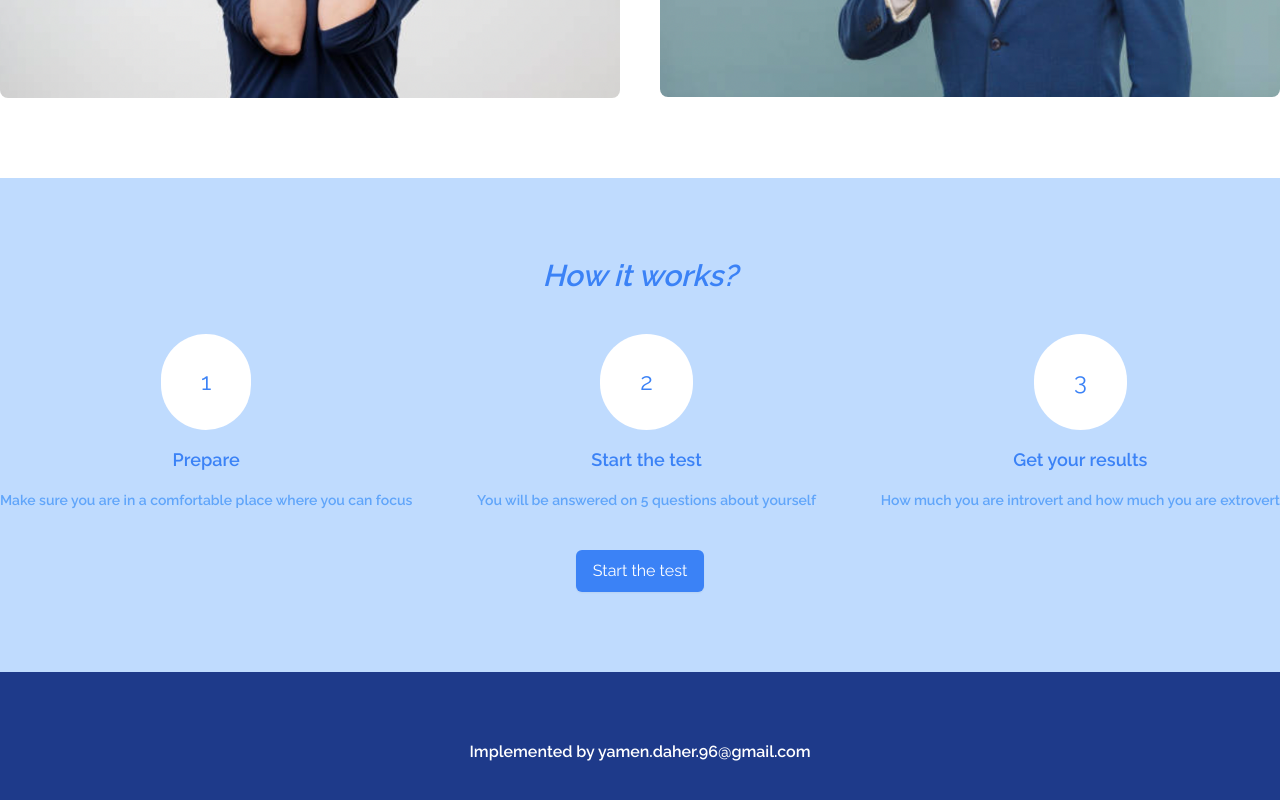
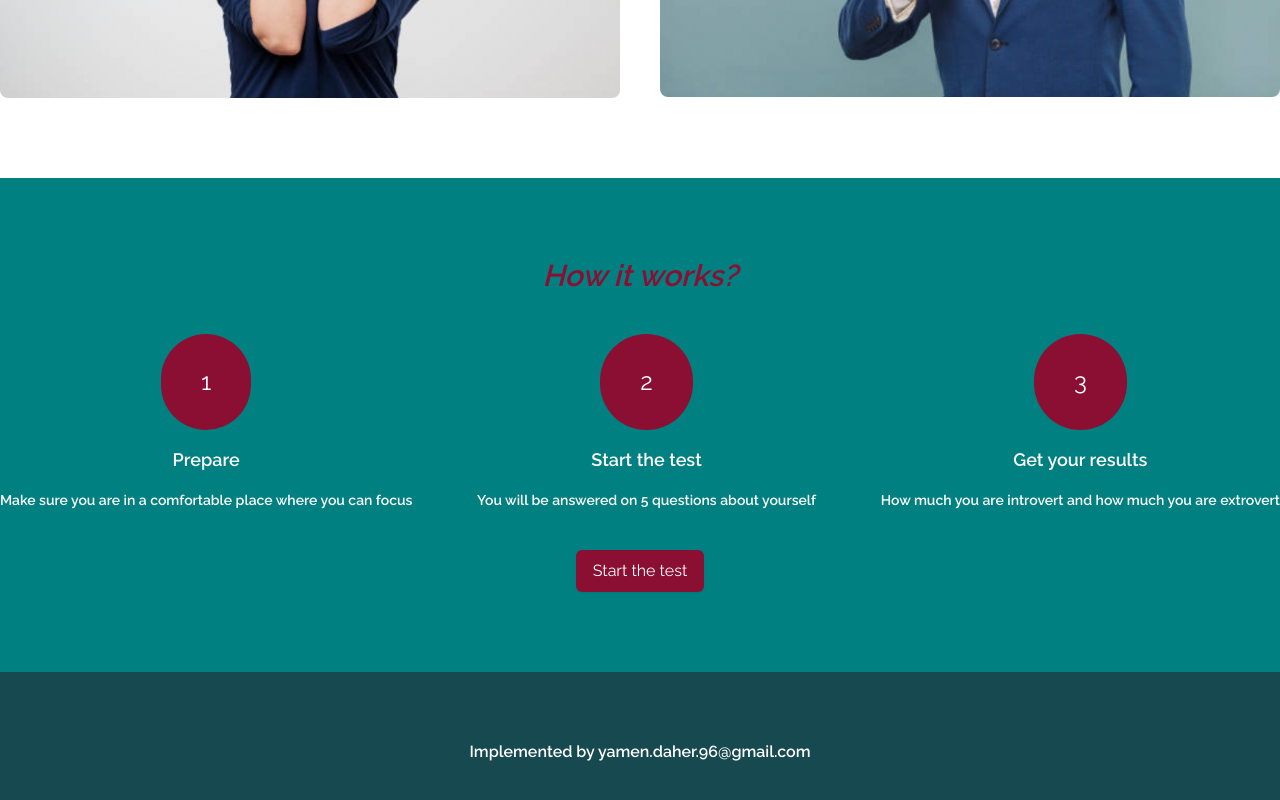
Before and after one commit to MHDYamenDaher/personality-test, a React (Create React App) app: page /landing in a window 1280 px wide. Shown: the part 562-1362 px from the top of the page. Built offline with nearby package versions, Linux system fonts and the light colour scheme; no server answers.

Commit message:
update the color palette

```diff
--- a/src/assets/styles/components/_answerContainer.scss
+++ b/src/assets/styles/components/_answerContainer.scss
@@ -1,12 +1,8 @@
 .answer-container {
-
     &:hover {
-
         .answer-number {
             color: white;
-            background-color: rgb(96 165 250 / var(--tw-text-opacity));
+            background-color: #8B0F32;
         }
-
     }
-
 }
--- a/src/screens/Landing/index.tsx
+++ b/src/screens/Landing/index.tsx
@@ -11,7 +11,7 @@ const Landing: FC = () => {
     return (
         <MainLayout>
             <div className="xl:container md:container mx-auto">
-                <div className='grid grid-row-auto justify-center text-blue-500 italic text-3xl font-bold mt-20 mx-4 md:mx-0 text-center'>
+                <div className='grid grid-row-auto justify-center text-red-100 italic text-3xl font-bold mt-20 mx-4 md:mx-0 text-center'>
                     {translate('landing_screen_title')}
                 </div>
                 <div className='grid md:grid-cols-2 gap-10 mt-12 mx-4 md:mx-0'>
@@ -23,43 +23,43 @@ const Landing: FC = () => {
                     </div>
                 </div>
             </div>
-            <div className='bg-blue-200 mt-20 py-20'>
-                <div className='grid grid-row-auto justify-center text-blue-500 italic text-3xl font-bold'>
+            <div className='bg-blue-50 mt-20 py-20'>
+                <div className='grid grid-row-auto justify-center text-red-100 italic text-3xl font-bold'>
                     {translate('how_it_works_label')}
                 </div>
                 <div className="xl:container md:container mx-auto">
                     <div className="flex flex-col md:flex-row justify-between gab-4 mt-10">
                         <div className='flex flex-col justify-center align-center mx-10 md:mx-0 mt-5 md:mt-0'>
                             <div className='flex justify-center align-center'>
-                                <div className='flex justify-center align-center w-50 px-10 py-8 bg-white rounded-full'>
-                                    <span className='text-2xl text-blue-500'>1</span>
+                                <div className='flex justify-center align-center w-50 px-10 py-8 bg-red-100 rounded-full'>
+                                    <span className='text-2xl text-white'>1</span>
                                 </div>
                             </div>
-                            <p className="text-center text-lg text-blue-500 font-bold mt-4">{translate('how_it_works_note_1_title')}</p>
-                            <p className="text-center text-sm text-blue-400 font-bold mt-4">{translate('how_it_works_note_1_description')}</p>
+                            <p className="text-center text-lg text-white font-bold mt-4">{translate('how_it_works_note_1_title')}</p>
+                            <p className="text-center text-sm text-white font-bold mt-4">{translate('how_it_works_note_1_description')}</p>
                         </div>
                         <div className='flex flex-col justify-center align-center mx-10 mt-5 md:mt-0'>
                             <div className='flex justify-center align-center'>
-                                <div className='flex justify-center align-center w-50 px-10 py-8 bg-white rounded-full'>
-                                    <span className='text-2xl text-blue-500'>2</span>
+                                <div className='flex justify-center align-center w-50 px-10 py-8 bg-red-100 rounded-full'>
+                                    <span className='text-2xl text-white'>2</span>
                                 </div>
                             </div>
-                            <p className="text-center text-lg text-blue-500 font-bold mt-4">{translate('how_it_works_note_2_title')}</p>
-                            <p className="text-center text-sm text-blue-400 font-bold mt-4">{translate('how_it_works_note_2_description')}</p>
+                            <p className="text-center text-lg text-white font-bold mt-4">{translate('how_it_works_note_2_title')}</p>
+                            <p className="text-center text-sm text-white font-bold mt-4">{translate('how_it_works_note_2_description')}</p>
                         </div>
                         <div className='flex flex-col justify-center align-center mx-10 md:mx-0 mt-5 md:mt-0'>
                             <div className='flex justify-center align-center'>
-                                <div className='flex justify-center align-center w-50 px-10 py-8 bg-white rounded-full'>
-                                    <span className='text-2xl text-blue-500'>3</span>
+                                <div className='flex justify-center align-center w-50 px-10 py-8 bg-red-100 rounded-full'>
+                                    <span className='text-2xl text-white'>3</span>
                                 </div>
                             </div>
-                            <p className="text-center text-lg text-blue-500 font-bold mt-4">{translate('how_it_works_note_3_title')}</p>
-                            <p className="text-center text-sm text-blue-400 font-bold mt-4">{translate('how_it_works_note_3_description')}</p>
+                            <p className="text-center text-lg text-white font-bold mt-4">{translate('how_it_works_note_3_title')}</p>
+                            <p className="text-center text-sm text-white font-bold mt-4">{translate('how_it_works_note_3_description')}</p>
                         </div>
                     </div>
                 </div>
                 <div className='grid grid-row-auto justify-center text-blue-500 text-3xl font-bold mt-10'>
-                    <Link to='/test' className="whitespace-nowrap inline-flex items-center justify-center px-4 py-2 border border-transparent rounded-md shadow-sm text-base font-medium text-white bg-blue-500 hover:bg-blue-700">
+                    <Link to='/test' className="whitespace-nowrap inline-flex items-center justify-center px-4 py-2 border border-transparent rounded-md shadow-sm text-base font-medium text-white bg-red-100 hover:bg-red-50">
                         {translate('start_the_test_btn_label')}
                     </Link>
                 </div>
--- a/src/screens/Test/index.tsx
+++ b/src/screens/Test/index.tsx
@@ -11,7 +11,7 @@ import { UserProvider } from '../../contexts/user/context';
 const Test: FC = () => {
     return (
         <MainLayout>
-            <div className="bg-blue-200 w-100 h-92 flex justify-center items-center">
+            <div className="bg-blue-50 w-100 h-92 flex justify-center items-center">
                 <TestProvider>
                     <UserProvider>
                         <TestLayout>
--- a/src/shared/layouts/MainLayout/partials/Footer.tsx
+++ b/src/shared/layouts/MainLayout/partials/Footer.tsx
@@ -5,7 +5,7 @@ const Footer: FC = () => {
 
     const { t: translate } = useTranslation();
     return (
-        <div className="bg-blue-900 h-40 flex justify-center items-center p-10">
+        <div className="bg-blue-100 h-40 flex justify-center items-center p-10">
             <p className="text-white text-md font-bold">{translate('implemented_by').replace('_EMAIL_', 'yamen.daher.96@gmail.com')}</p>
         </div>
     );
--- a/src/shared/layouts/MainLayout/partials/Navbar.tsx
+++ b/src/shared/layouts/MainLayout/partials/Navbar.tsx
@@ -12,7 +12,7 @@ const Navbar: FC = () => {
     const isTestScreen = pathname.indexOf('test') === 1;
 
     return (
-        <div className="relative bg-blue-800">
+        <div className="relative bg-blue-100">
             <div className="max-w-8xl mx-auto py-4 px-4 sm:px-6">
                 <div className="flex justify-between items-center md:justify-start md:space-x-10">
                     <Link to='/landing' className="flex flex-row justify-start items-center lg:flex-1 xl:flex-1">
@@ -21,7 +21,7 @@ const Navbar: FC = () => {
                     </Link>
                     {!isTestScreen && (
                         <div className="hidden md:flex items-center justify-end md:flex-1 lg:w-0">
-                        <Link to='/test' className="ml-8 whitespace-nowrap inline-flex items-center justify-center px-4 py-2 border border-transparent rounded-md shadow-sm text-base font-medium text-white bg-blue-500 hover:bg-blue-700">
+                        <Link to='/test' className="ml-8 whitespace-nowrap inline-flex items-center justify-center px-4 py-2 border border-transparent rounded-md shadow-sm text-base font-medium text-white bg-red-100 hover:bg-red-50">
                             {translate('start_the_test_btn_label')}
                         </Link>
                     </div>
--- a/src/shared/layouts/TestBodyLayout/index.tsx
+++ b/src/shared/layouts/TestBodyLayout/index.tsx
@@ -9,9 +9,9 @@ const TestBodyLayout: FC<Props> = ({ children, title}) => {
     return (
         <div className='w-full'>
             <div className='py-3 px-5'>
-                <p className="text-2xl text-gray-500">{title}</p>
+                <p className="text-2xl text-white">{title}</p>
             </div>
-            <hr className="w-full text-blue-400" />
+            <hr className="w-full text-white" />
             <div className='py-3 px-5'>
                 {children}
             </div>
--- a/src/shared/layouts/TestLayout/index.tsx
+++ b/src/shared/layouts/TestLayout/index.tsx
@@ -11,7 +11,7 @@ const TestLayout: FC<Props> = ({ children}) => {
     const { state } = useContext(TestContext);
 
     return (
-        <div className={`bg-white rounded-lg lg:w-75 sm:mx-4 ${state?.currentScreen === TEST_SCREENS.QUESTION ? 'lg:h-3/5' : 'h-96'}`}>
+        <div className={`bg-blue-100 rounded-lg lg:w-75 sm:mx-4 ${state?.currentScreen === TEST_SCREENS.QUESTION ? 'lg:h-3/5' : 'h-96'}`}>
             {Array.isArray(children)
             ? children?.filter((child) => child.props.keyName === state?.currentScreen)
             :[children]?.filter((child) => child.props.keyName === state?.currentScreen)
--- a/tailwind.config.js
+++ b/tailwind.config.js
@@ -14,6 +14,21 @@ module.exports = {
         '75': '75vh',
       }
     },
+    colors: {
+      inherit: 'inherit',
+      current: 'currentColor',
+      transparent: 'transparent',
+      black: '#000',
+      'blue': {
+        '50': '#008080',
+        '100': '#174950'
+      },
+      'red': {
+        '50': '#E60234',
+        '100': '#8B0F32',
+      },
+      white: '#fff',
+    },
   },
   plugins: [],
 }
```
Also changed, not shown: src/components/AnswerContainer/index.tsx (+5 -5 lines), src/screens/Test/partials/Info.tsx (+2 -2 lines), src/screens/Test/partials/Question.tsx (+2 -2 lines), src/screens/Test/partials/Result.tsx (+3 -3 lines).
